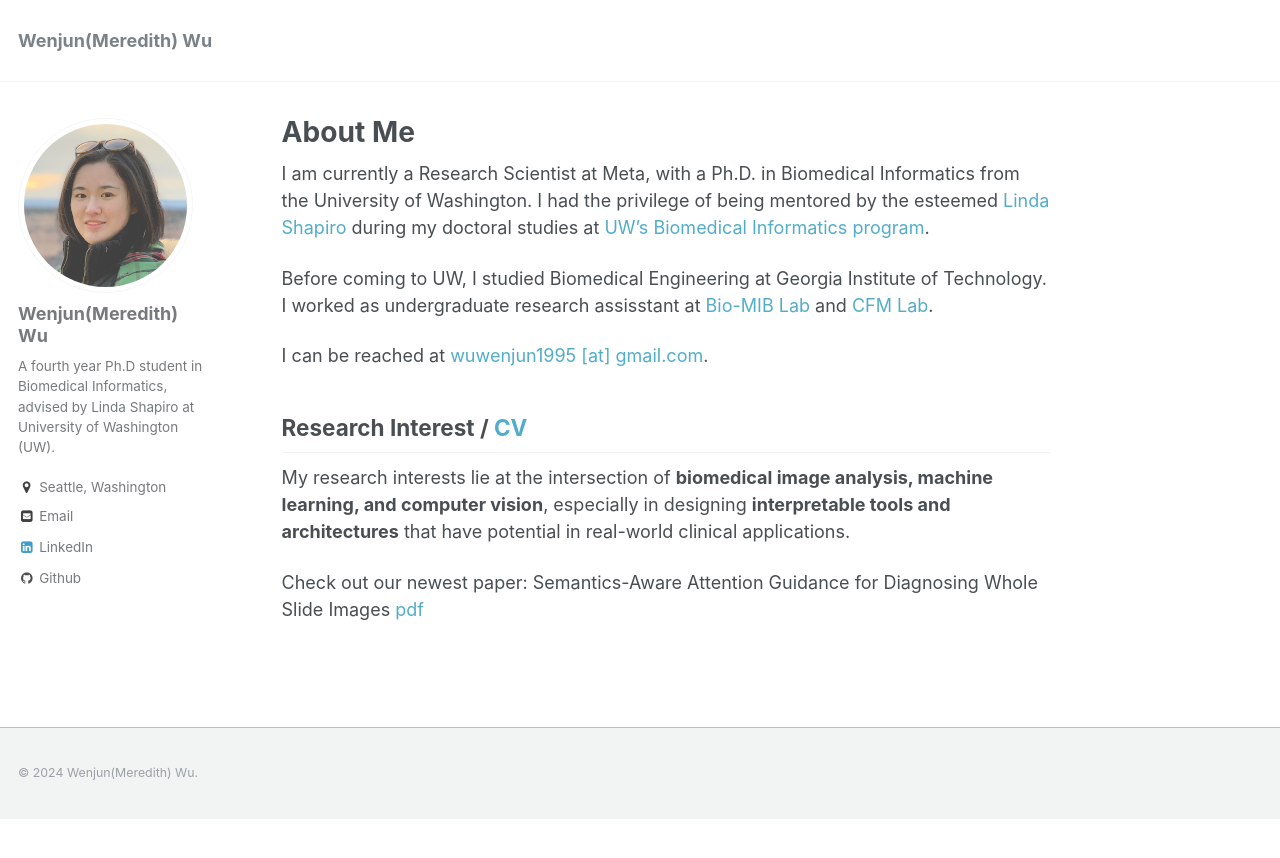
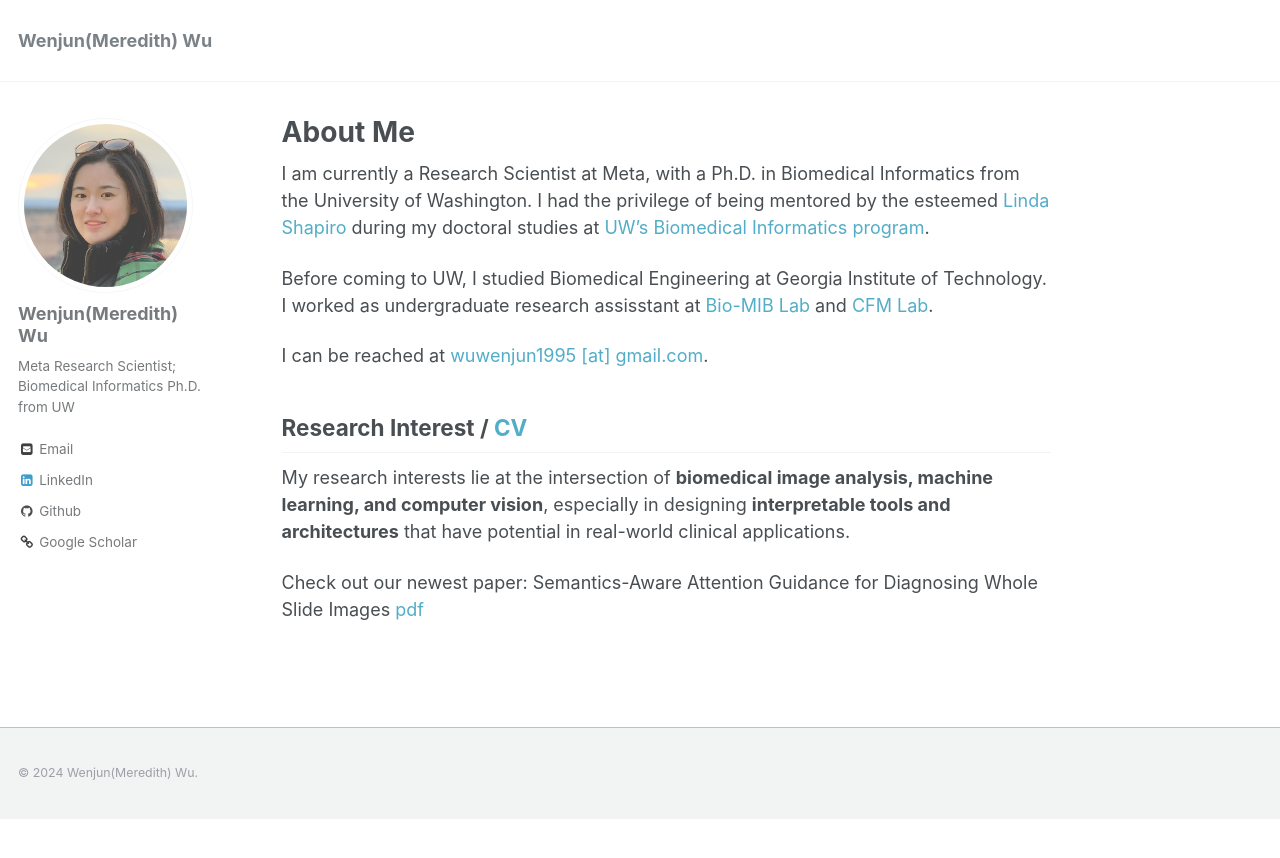
Before and after one commit to meredith-wenjunwu/meredith-wenjunwu.github.io, a Jekyll site: the page built from _pages/about.md, in a window 1280 px wide. Shown: the top 858 px of the page. Built offline with Jekyll 4.4.1, drawn with Linux system fonts in a browser that asks for light colours.

Commit message:
modified bio and add google scholar page

```diff
--- a/_config.yml
+++ b/_config.yml
@@ -80,11 +80,10 @@ analytics:
 author:
   name             : "Wenjun(Meredith) Wu"
   avatar           : "profile.png"
-  bio              : "A fourth year Ph.D student in Biomedical Informatics, advised by Linda Shapiro at University of Washington (UW)."
-  location         : "Seattle, Washington"
+  bio              : "Meta Research Scientist; Biomedical Informatics Ph.D. from UW"
   employer         :
-  googlescholar    :
-  email            : "wenjunw@uw.edu"
+  googlescholar    : "https://scholar.google.com/citations?user=p0daKQ0AAAAJ&hl=en"
+  email            : "wuwenjun1995@gmail.com"
   CV               : "https://meredith-wenjunwu.github.io/files/CV.pdf"
   bitbucket        :
   codepen          :
```
